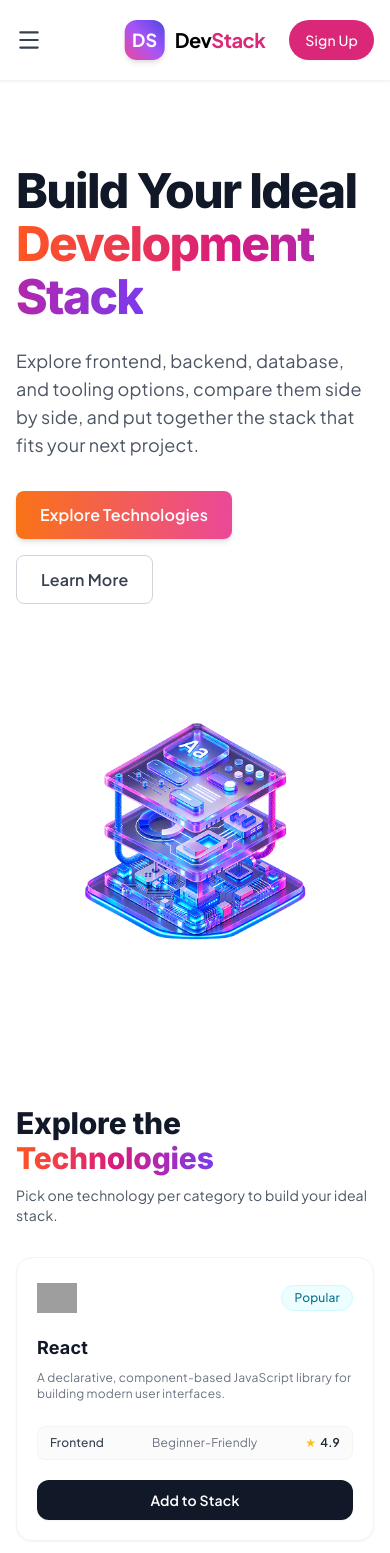
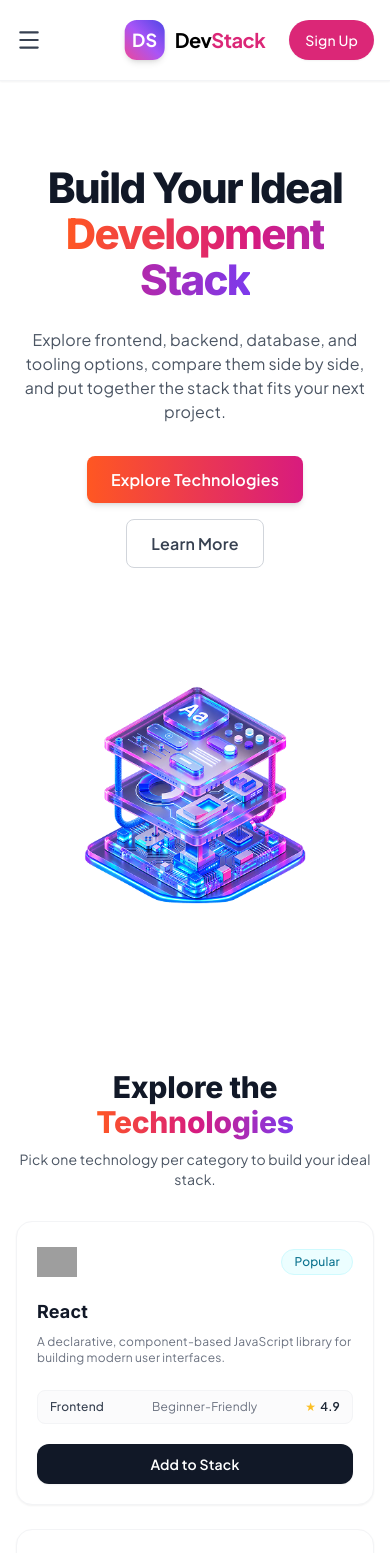
Before and after one commit to rajibstack/assignment-05-rajib, a React (Vite) app: page / in a window 390 px wide. Shown: the top 1553 px of the page. Built offline with nearby package versions, Linux system fonts and the light colour scheme; grey boxes are pictures that could not be loaded.

Commit message:
Update Responsive

```diff
--- a/src/components/ExploreTechnologies.tsx
+++ b/src/components/ExploreTechnologies.tsx
@@ -33,14 +33,14 @@
 
   return (
     <section className="w-full max-w-[1280px] mx-auto px-4 py-8 lg:py-12">
-      <div className="mb-8 lg:mb-10 text-left">
-        <h2 className="font-inter font-extrabold text-[30px] lg:text-[40px] text-gray-900 mb-2">
-          Explore the <span className="bg-gradient-to-r from-[#FF5722] via-[#D81B7E] to-[#7C3AED] bg-clip-text text-transparent">Technologies</span>
-        </h2>
-        <p className="font-jakarta text-gray-600 text-sm lg:text-base">
-          Pick one technology per category to build your ideal stack.
-        </p>
-      </div>
+        <div className="mb-8 lg:mb-10 text-center lg:text-left">
+            <h2 className="font-inter font-extrabold text-[30px] lg:text-[40px] text-gray-900 mb-2">Explore the <span className="bg-gradient-to-r from-[#FF5722] via-[#D81B7E] to-[#7C3AED] bg-clip-text text-transparent">Technologies</span>
+            </h2>
+
+            <p className="font-jakarta text-gray-600 text-sm lg:text-base">
+            Pick one technology per category to build your ideal stack.
+            </p>
+        </div>
 
       <div className="grid grid-cols-1 lg:grid-cols-4 gap-6 lg:gap-8 items-start">
 
--- a/src/components/Hero.tsx
+++ b/src/components/Hero.tsx
@@ -1,34 +1,39 @@
 import React from 'react';
-
 import heroIllustration from '../assets/banner-stack.png';
 
 const Hero: React.FC = () => {
   return (
     <section className="w-full max-w-[1216px] mx-auto px-4 py-16">
-        <div className="grid grid-cols-1 lg:grid-cols-2 gap-12 text-left">
+      <div className="grid grid-cols-1 lg:grid-cols-2 gap-12 items-center text-center lg:text-left">
 
-    <div className="flex flex-col justify-left">
-      <h1 className="font-inter font-extrabold text-[48px] lg:text-[60px] leading-[1.1] text-gray-900 mb-6">
+
+        <div className="flex flex-col items-center lg:items-start justify-start">
+          <h1 className="font-inter font-extrabold text-[42px] sm:text-[48px] lg:text-[60px] leading-[1.1] text-gray-900 mb-6">
             Build Your Ideal <br />
             <span className="bg-gradient-to-r from-[#FF5722] via-[#D81B7E] to-[#7C3AED] bg-clip-text text-transparent">
               Development Stack
             </span>
           </h1>
 
-      <p className="font-jakarta text-gray-600 text-lg mb-8 max-w-[550px]">
+          <p className="font-jakarta text-gray-600 text-base sm:text-lg mb-8 max-w-[550px]">
             Explore frontend, backend, database, and tooling options, compare them side by side, and put together the stack that fits your next project.
           </p>
 
-      <div className="flex flex-wrap items-center gap-4">
-        <button className="px-6 py-3 rounded-[8px] text-white font-semibold bg-gradient-to-r from-[#F97316] to-[#EC4899] shadow-md hover:opacity-95 transition-opacity">
+          <div className="flex flex-wrap items-center justify-center lg:justify-start gap-4 w-full">
+            <a
+              href="#technologies"
+              className="px-6 py-3 rounded-[8px] text-white font-semibold bg-gradient-to-r from-[#FF5722] to-[#D81B7E] shadow-md hover:opacity-95 transition-opacity text-center"
+            >
               Explore Technologies
-        </button>
-        <button className="px-6 py-3 rounded-[8px] text-gray-700 font-semibold border border-gray-300 hover:bg-gray-50 transition-colors">
+            </a>
+            <a
+              href="#learn-more"
+              className="px-6 py-3 rounded-[8px] text-gray-700 font-semibold border border-gray-300 hover:bg-gray-50 transition-colors text-center"
+            >
               Learn More
-        </button>
+            </a>
           </div>
         </div>
-
 
         <div className="flex justify-center lg:justify-end">
           <img
--- a/src/components/Navbar.tsx
+++ b/src/components/Navbar.tsx
@@ -1,6 +1,5 @@
 import React, { useState } from 'react';
 import { Menu, X } from 'lucide-react';
-import brandLogo from '../assets/logo-text.png';
 
 interface NavLink {
   name: string;
```
Lines whose indentation alone changed are shown as unchanged.
